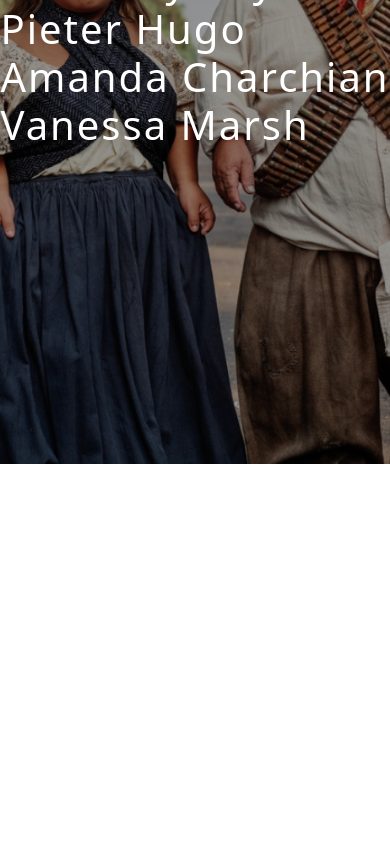
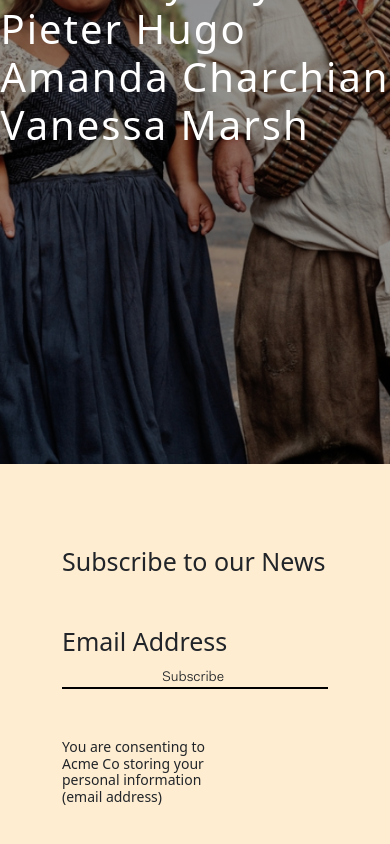
Before and after one commit to Mtlightfoot/artist-website, a React (Vite) app: page / in a window 390 px wide. Shown: the part 2006-2850 px from the top of the page. Before the commit the page ends 2470 px from the top, so only its background shows below. Built offline with nearby package versions, Linux system fonts and the light colour scheme.

Commit message:
Completed subscribe component and checked responsiveness on mobile

```diff
--- a/src/App.jsx
+++ b/src/App.jsx
@@ -6,6 +6,7 @@ import 'bootstrap/dist/css/bootstrap.min.css';
 import Header from './containers/Header'
 import CarouselLatestWorks from './components/CarouselLatestWorks';
 import Hero from './components/Hero'
+import Subscribe from './components/Subscribe';
 
 function App() {
 
@@ -15,6 +16,7 @@ function App() {
       <h1 className='latestWorksSection'>Latest Works</h1>
       <CarouselLatestWorks />
       <Hero />
+      <Subscribe />
     </>
   )
 }
--- /dev/null
+++ b/src/components/Subscribe.jsx
@@ -0,0 +1,27 @@
+import React from 'react'
+import Container from 'react-bootstrap/Container';
+import Row from 'react-bootstrap/Row';
+import Col from 'react-bootstrap/Col';
+
+// CSS styling
+import '../main.css'
+
+function Subscribe() {
+    return (
+        <div className='subscribeContainer'>
+            <Container className='textBox'>
+                <Row>
+                    <Col className='column-1' md={6}>
+                        <h1 className='columnTitle'>Subscribe to our News</h1>
+                    </Col>
+                    <Col className='column-2' md={6}>
+                        <h1 className='titleRight columnTitle'>Email Address <span className='columnSubscribeText'>Subscribe</span></h1>
+                        <h2 className='consentText'>You are consenting to Acme Co storing your personal information (email address)</h2>
+                    </Col>
+                </Row>
+            </Container>
+        </div>
+    )
+}
+
+export default Subscribe
--- a/src/main.css
+++ b/src/main.css
@@ -221,6 +221,42 @@ body {
     letter-spacing: 2px;
 }
 
+/* CSS for subscribe component */
+
+.subscribeContainer {
+    height: 432px;
+    background-color: #FFEDD1;
+    display: flex;
+    justify-content: center;
+    align-items: center;
+}
+
+.subscribeContainer .textBox {
+    display: flex;
+    justify-content: center;
+    max-width: 1920px;
+}
+
+.columnTitle {
+    font-size: 40px;
+    margin-bottom: 50px;
+}
+
+.titleRight {
+    border-bottom: 2px solid black;
+}
+
+.columnSubscribeText {
+    font-size: 25px;
+    font-family: "faktBlond", sans-serif !important;
+    margin-left: 140px;
+}
+
+.consentText {
+    font-size: 18px;
+    width: 60%;
+}
+
 
 /* Media queries for under 992px width screens */
 
@@ -331,4 +367,28 @@ body {
         font-size: 40px;
         line-height: 120%;
     }
+
+    .subscribeContainer .textBox {
+        margin: 50px;
+    }
+
+    .columnTitle {
+        font-size: 25px;
+    }
+
+    .titleRight {
+        border-bottom: 2px solid black;
+        text-align: left;
+    }
+
+    .columnSubscribeText {
+        font-size: 14px;
+        font-family: "faktBlond", sans-serif !important;
+        margin-left: 100px;
+    }
+
+    .consentText {
+        font-size: 14px;
+        width: 60%;
+    }
 }
```
